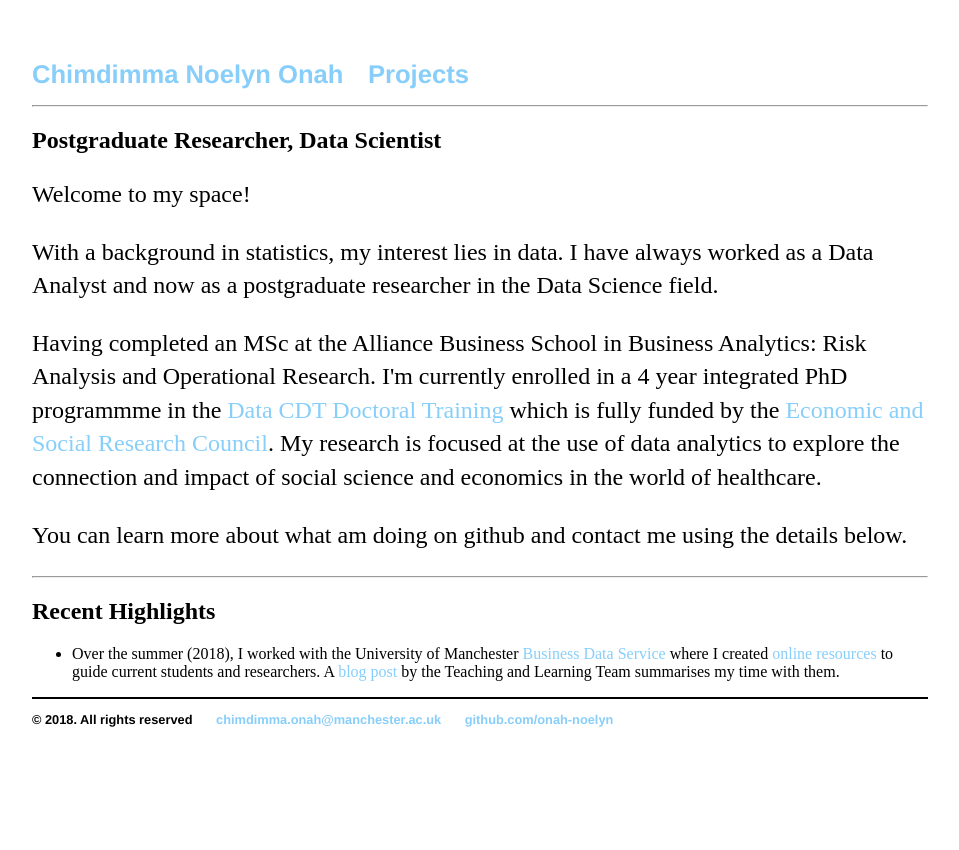
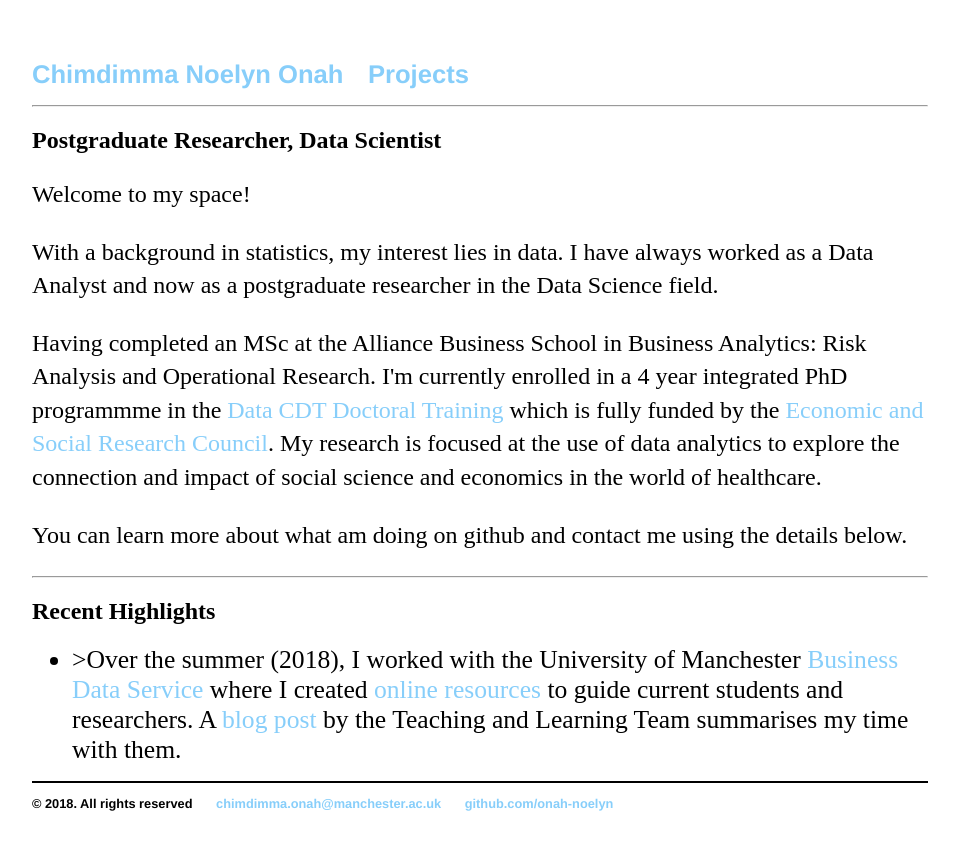
Before and after one commit to Onah-Noelyn/Onah-Noelyn.github.io, a Jekyll site: the page built from index.html, in a window 1280 px wide. Shown: the top 850 px of the page, without its empty margins (160-1119 px from the left). Built offline with Jekyll 4.4.1, drawn with Linux system fonts in a browser that asks for light colours.

Commit message:
increase font

```diff
--- a/index.html
+++ b/index.html
@@ -19,7 +19,7 @@ title: Chimdimma Noelyn Onah
 	<h2>Recent Highlights </h2>
 	<div>
 	<ul>
-		<li>Over the summer (2018), I worked with the University of Manchester <a href="http://www.library.manchester.ac.uk/using-the-library/students/specialist-learning/business-data-service/">Business Data Service</a> where I created <a href="https://medium.com/using-specialist-business-databases">online resources</a> to guide current students and researchers. A <a href="https://umlteachinglearning.wordpress.com/2018/09/11/digital-humanities-pgr-placement-in-the-library-summer-2018/">blog post</a> by the Teaching and Learning Team summarises my time with them.  </li>
+		<li style="font-size:160%;">>Over the summer (2018), I worked with the University of Manchester <a href="http://www.library.manchester.ac.uk/using-the-library/students/specialist-learning/business-data-service/">Business Data Service</a> where I created <a href="https://medium.com/using-specialist-business-databases">online resources</a> to guide current students and researchers. A <a href="https://umlteachinglearning.wordpress.com/2018/09/11/digital-humanities-pgr-placement-in-the-library-summer-2018/">blog post</a> by the Teaching and Learning Team summarises my time with them.  </li>
 
 
 	</ul>
```
